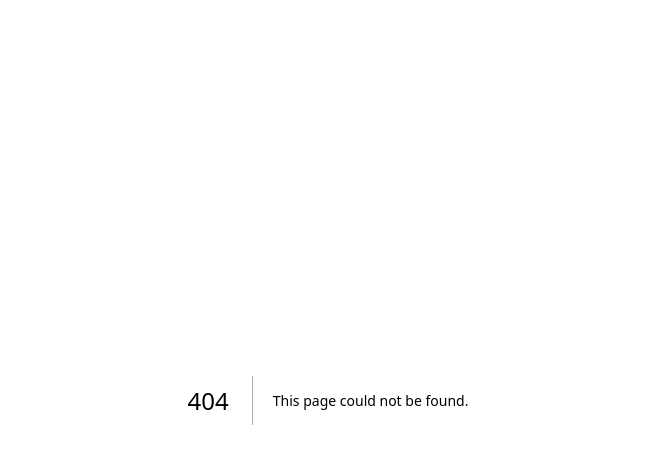
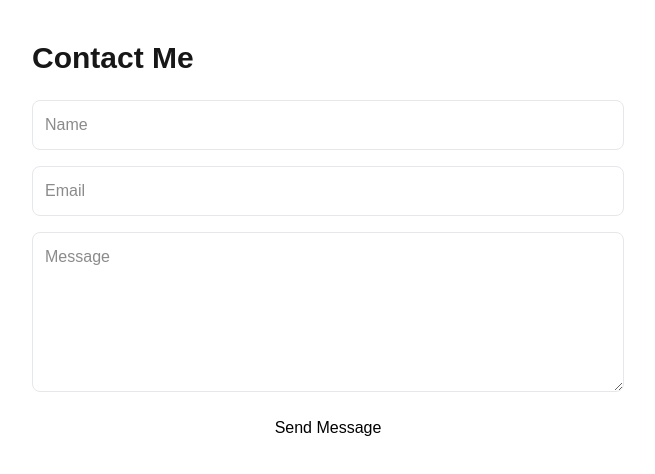
Before and after one commit to 7amarah/tamarah-portfolio, a Next.js app: page /contact in a window 1280 px wide. Before the commit this address had no page. Shown: the top 474 px of the page, without its empty margins (312-967 px from the left). Built offline with nearby package versions, Linux system fonts and the light colour scheme.

Commit message:
define the contact page component

```diff
--- /dev/null
+++ b/app/(app)/contact/page.tsx
@@ -0,0 +1,21 @@
+import ContactForm from "@/components/contact/ContactForm";
+
+export const metadata = {
+    title: "Contact | Tamarah Waritimi",
+    description: "Get in touch with Tamarah Waritimi",
+};
+
+export default function ContactPage() {
+    return (
+        <div
+            id="contact"
+            className="p-10 max-w-2xl mx-auto"
+        >
+            <h1 className="text-3xl font-bold mb-6">
+                Contact Me
+            </h1>
+
+            <ContactForm />
+        </div>
+    );
+}
```
